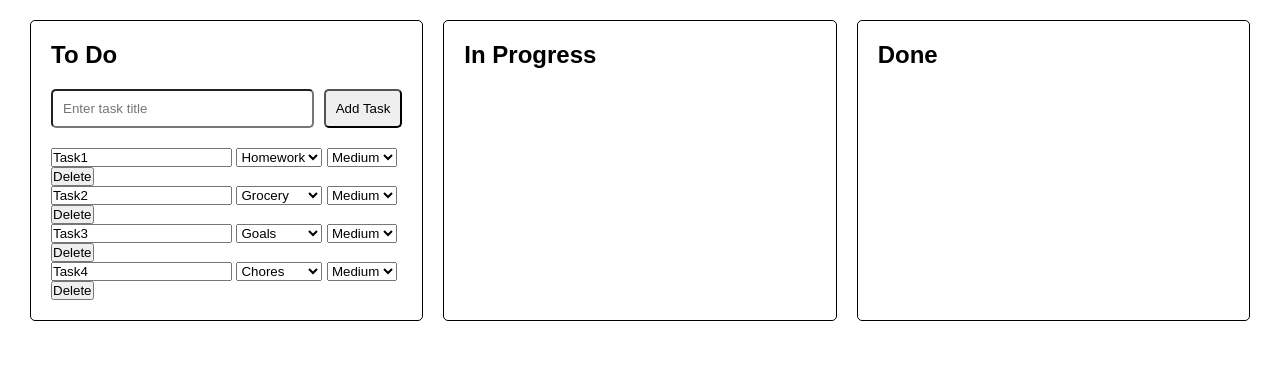
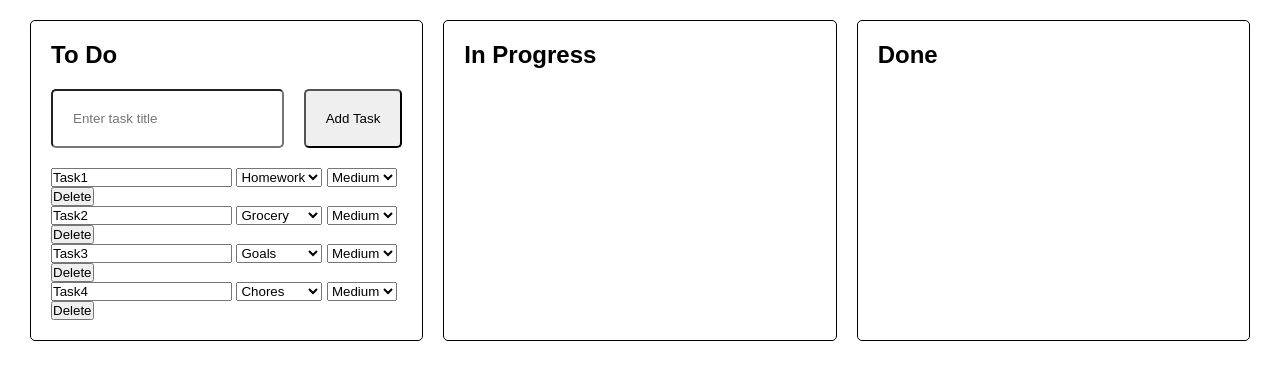
Before and after one commit to Za1233/Task-Management, a plain HTML site: page index.html in a window 1280 px wide. Drawn offline with Linux system fonts and the light colour scheme.

Commit message:
Update styles.css

```diff
--- a/styles.css
+++ b/styles.css
@@ -1,72 +1,71 @@
+/* Define CSS variables for common values */
+:root {
+  --column-bg-color: #fff; /* Background color of the columns */
+  --column-border-color: #000; /* Border color of the columns */
+  --column-padding: 20px; /* Padding of the columns */
+  --column-margin: 0 10px; /* Margin of the columns */
+}
+
+/* Reset the default margin and padding of all elements */
 * {
   box-sizing: border-box;
   margin: 0;
   padding: 0;
 }
 
+/* Set the font family of the body element */
 body {
   font-family: Arial, sans-serif;
 }
 
+/* Style the kanban board container */
 .kanban-board {
-  display: flex;
-  justify-content: space-between;
-  padding: 20px;
-  background-color: #fff;
-  color: #000;
+  display: flex; /* Use flexbox to arrange the columns horizontally */
+  justify-content: space-between; /* Distribute the columns evenly */
+  padding: var(--column-padding); /* Use the column padding variable for the board padding */
+  background-color: var(--column-bg-color); /* Use the column background color variable for the board background color */
+  color: var(--column-border-color); /* Use the column border color variable for the board text color */
 }
 
+/* Style each column */
 .column {
-  flex: 1;
-  min-width: 300px;
-  padding: 20px;
-  margin: 0 10px;
-  border-radius: 5px;
-  background-color: #fff;
-  border:1px solid #000; /* Add a border around the column */
+  flex: 1; /* Make each column take up equal space */
+  min-width: 300px; /* Set a minimum width for each column */
+  padding: var(--column-padding); /* Use the column padding variable for the column padding */
+  margin: var(--column-margin); /* Use the column margin variable for the column margin */
+  border-radius: 5px; /* Add rounded corners to each column */
+  background-color: var(--column-bg-color); /* Use the column background color variable for the column background color */
+  border:1px solid var(--column-border-color); /* Use the column border color variable for the column border */
 }
 
+/* Style the heading of each column */
 .column h2 {
-    margin-bottom: 20px;
+    margin-bottom: var(--column-padding); /* Use the column padding variable for the heading bottom margin */
 }
 
+/* Style the add task section of each column */
 .add-task {
-    display: flex;
-    align-items: center;
-    margin-bottom: 20px;
+    display: flex; /* Use flexbox to arrange the input and button horizontally */
+    align-items: center; /* Align the input and button vertically */
+    margin-bottom: var(--column-padding); /* Use the column padding variable for the add task bottom margin */
 }
 
+/* Style the input element of the add task section */
 .add-task input[type="text"] {
-    flex: 1;
-    padding: 10px;
-    margin-right: 10px;
-    border-radius: 5px;
+    flex: 1; /* Make the input take up all available space */
+    padding: var(--column-padding); /* Use the column padding variable for the input padding */
+    margin-right: var(--column-padding); /* Use the column padding variable for the input right margin */
+    border-radius: 5px; /* Add rounded corners to the input element */
 }
 
+/* Style the button element of the add task section */
 .add-task button {
-    padding: 10px;
-    border-radius: 5px;
+    padding: var(--column-padding); /* Use the column padding variable for the button padding */
+    border-radius: 5px; /* Add rounded corners to the button element */
 }
 
+/* Style each task card in each column */
 .task {
-    padding: 10px;
-    margin-bottom:20px;
+    padding: var(--column-padding); /* Use the column padding variable for the task card padding */
+    margin-bottom:var(--column-padding); /* Use the column padding variable for the task card bottom margin */
 }
-<!-- Task Card CSS -->
-<style>
-  .task-card {
-    /* styles for the task card */
-  }
-  .checklist {
-    /* styles for the checklist section */
-  }
-  .subtasks {
-    /* styles for the subtasks list */
-  }
-  .subtasks li {
-    /* styles for each subtask */
-  }
-  .progress {
-    /* styles for the progress section */
-  }
-</style>
```
